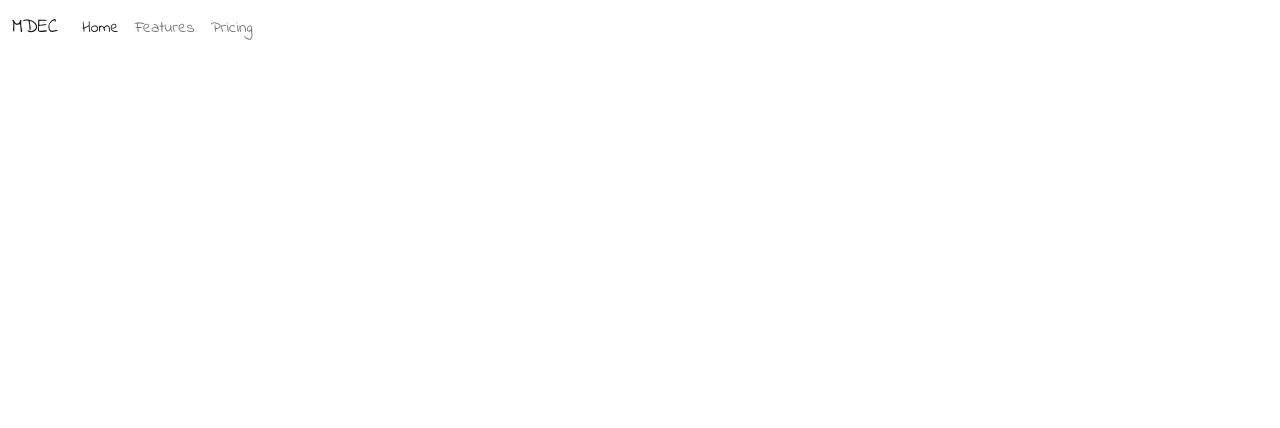
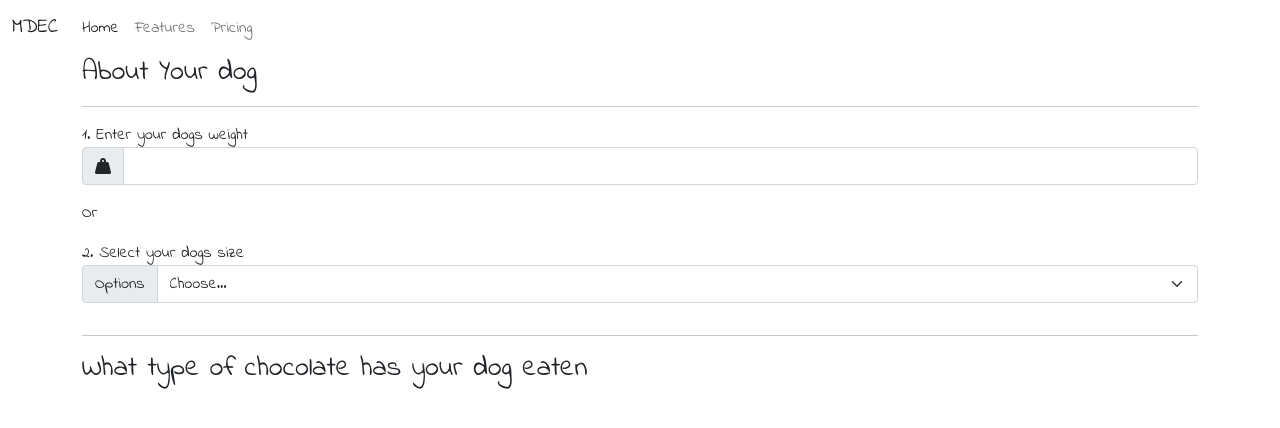
Before and after one commit to smcgdub/My-Dogs-Eaten-Chocolate, a plain HTML site: page index.html in a window 1280 px wide. Drawn offline with nearby package versions, Linux system fonts and the light colour scheme.

Commit message:
Added the about your dog inputs

```diff
--- a/index.html
+++ b/index.html
@@ -38,7 +38,46 @@
     </div>
   </nav>
 
+  <!-- Inputs -->
+  <section id="inputs_section">
+    <div class="container">
+      <div class="row">
+        <div class="col-12">
+          <!-- Header -->
+          <h3 class="mb-1">About Your dog</h3>
+          <hr>
+          <!-- Dog Size Input Field-->
+          <label for="" class="mb-0">1. Enter your dogs weight</label>
+          <div class="input-group mb-3">
+            <span class="input-group-text" id="basic-addon1"><i class="fas fa-weight-hanging"></i></span>
+            <input type="number" class="form-control" placeholder="" aria-label="" aria-describedby="basic-addon1">
+          </div>
+          <p>Or</p>
+          <!-- Dog Size Dropdown Field-->
+          <label for="" class="mb-0">2. Select your dogs size</label>
+          <div class="input-group mb-3">
+            <label class="input-group-text" for="inputGroupSelect01">Options</label>
+            <select class="form-select" id="inputGroupSelect01">
+              <option selected>Choose...</option>
+              <option value="1">Toy - Less than 5kg</option>
+              <option value="2">Small - 5kg > 12kg</option>
+              <option value="3">Medium - 12kg > 25kg</option>
+              <option value="4">Large - 25kg > 40kg</option>
+              <option value="5">Extra Large - 40kg +</option>
+            </select>
+          </div>
+        </div>
+      </div>
+      <!-- Horizontal Line -->
+      <hr>
+      <div class="row">
+        <div class="col-12">
+          <h3>What type of chocolate has your dog eaten</h3>
 
+        </div>
+      </div>
+    </div>
+  </section>
   <!-- Option 1: Bootstrap Bundle with Popper -->
   <script src="https://cdn.jsdelivr.net/npm/bootstrap@5.1.3/dist/js/bootstrap.bundle.min.js"
     integrity="sha384-ka7Sk0Gln4gmtz2MlQnikT1wXgYsOg+OMhuP+IlRH9sENBO0LRn5q+8nbTov4+1p" crossorigin="anonymous">
```
